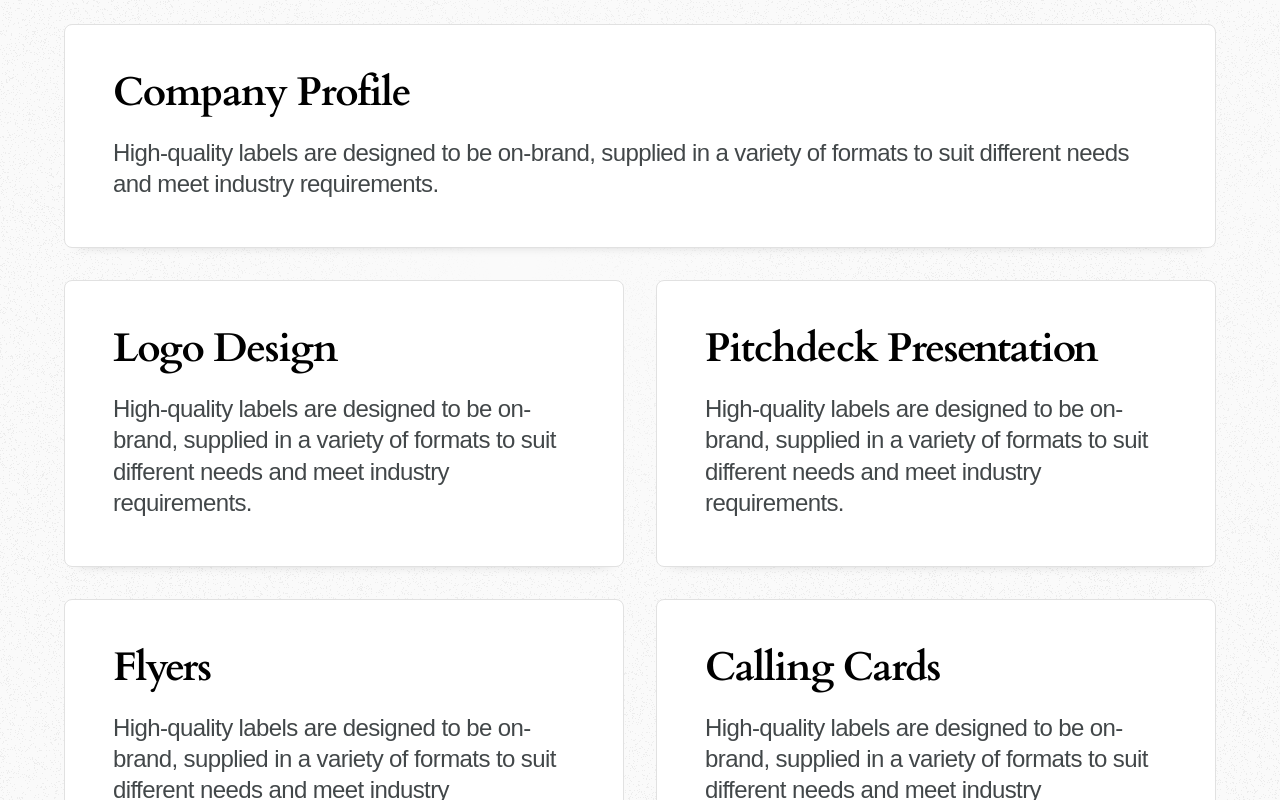
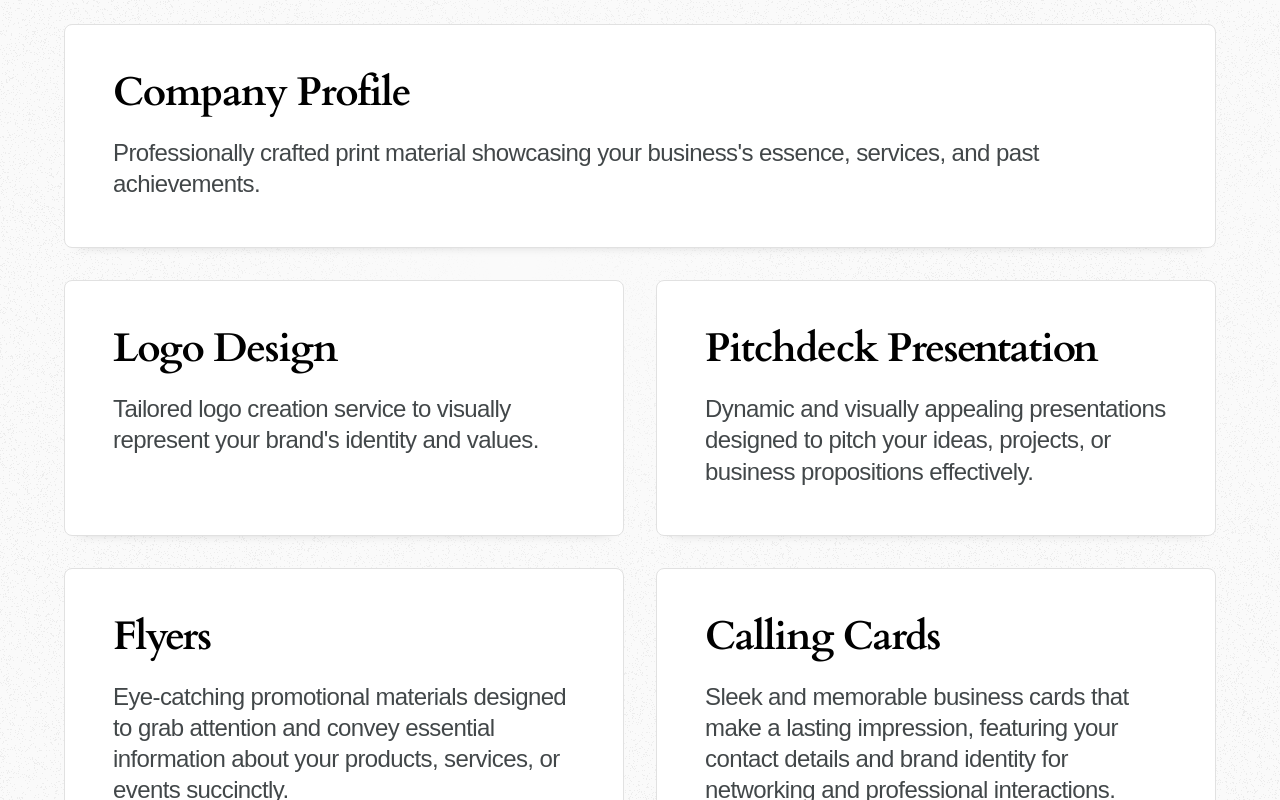
Before and after one commit to cocoontechnologies/imerge, a React (Vite) app: page / in a window 1280 px wide. Shown: the part 4340-5140 px from the top of the page. Built offline with nearby package versions, Linux system fonts and the light colour scheme; a web font is replaced by a local one.

Commit message:
update services description

```diff
--- a/src/assets/imergeData.ts
+++ b/src/assets/imergeData.ts
@@ -17,31 +17,31 @@ export const imergeData = {
     "services": [
         {
             "serviceName": "Company Profile",
-            "description": "High-quality labels are designed to be on-brand, supplied in a variety of formats to suit different needs and meet industry requirements."
+            "description": "Professionally crafted print material showcasing your business's essence, services, and past achievements."
         },
         {
             "serviceName": "Logo Design",
-            "description": "High-quality labels are designed to be on-brand, supplied in a variety of formats to suit different needs and meet industry requirements."
+            "description": "Tailored logo creation service to visually represent your brand's identity and values."
         },
         {
             "serviceName": "Pitchdeck Presentation",
-            "description": "High-quality labels are designed to be on-brand, supplied in a variety of formats to suit different needs and meet industry requirements."
+            "description": "Dynamic and visually appealing presentations designed to pitch your ideas, projects, or business propositions effectively."
         },
         {
             "serviceName": "Flyers",
-            "description": "High-quality labels are designed to be on-brand, supplied in a variety of formats to suit different needs and meet industry requirements."
+            "description": "Eye-catching promotional materials designed to grab attention and convey essential information about your products, services, or events succinctly."
         },
         {
             "serviceName": "Calling Cards",
-            "description": "High-quality labels are designed to be on-brand, supplied in a variety of formats to suit different needs and meet industry requirements."
+            "description": "Sleek and memorable business cards that make a lasting impression, featuring your contact details and brand identity for networking and professional interactions."
         },
         {
             "serviceName": "Letterhead",
-            "description": "High-quality labels are designed to be on-brand, supplied in a variety of formats to suit different needs and meet industry requirements."
+            "description": "Customized stationery imbued with your brand's aesthetics, ensuring consistency across all official communications and reinforcing your professional image."
         },
         {
             "serviceName": "Facebook Page",
-            "description": "High-quality labels are designed to be on-brand, supplied in a variety of formats to suit different needs and meet industry requirements."
+            "description": "Creating visually appealing cover and profile pictures that reflect your brand's personality and values, optimizing your social media presence for maximum impact and engagement."
         }
     ],
 
--- a/src/components/Hero.tsx
+++ b/src/components/Hero.tsx
@@ -16,7 +16,7 @@ const Hero = () => {
                         hd:text-hero'>
               Your Brand Identity
                 <strong
-                  className='text-navy-700 block text-lg whitespace-nowrap
+                  className='text-navy-700 block text-xl whitespace-nowrap
                             tablet:text-2xl tablet:font-normal
                             laptop:text-3xl
                             desktop:text-hero-l
@@ -26,7 +26,7 @@ const Hero = () => {
             </h1>
             <p className='capitalize text-xs tablet:text-sm laptop:text-base desktop:text-md'>Captivating Stories, Captivating Audiences.</p>
           </div>
-          <a href="#samples" className='inline-flex text-base gap-2 items-center laptop:self-start laptop:mb-10 scroll-m-'><div className='border border-black-100 rounded-full p-1 flex justify-center items-center'><BsChevronDown/></div><p className='hidden laptop:inline'>Scroll Down</p></a>
+          <a href="#samples" className='inline-flex text-base gap-2 items-center mb-5 laptop:self-start laptop:mb-10 scroll-m-'><div className='border border-black-100 rounded-full p-1 flex justify-center items-center'><BsChevronDown/></div><p className='hidden laptop:inline'>Scroll Down</p></a>
         </div>
         <div
           id="heroBrochure"
```
